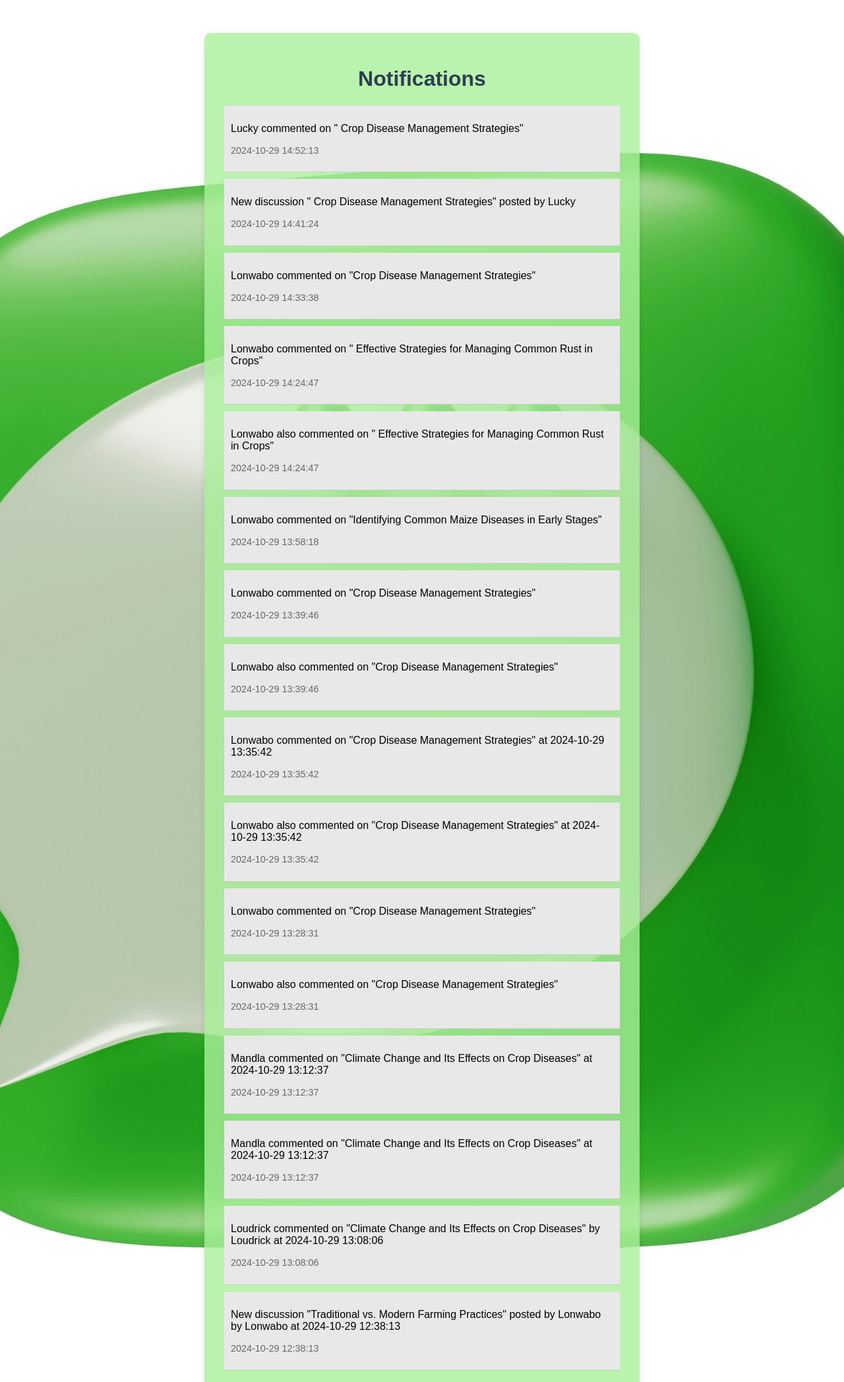
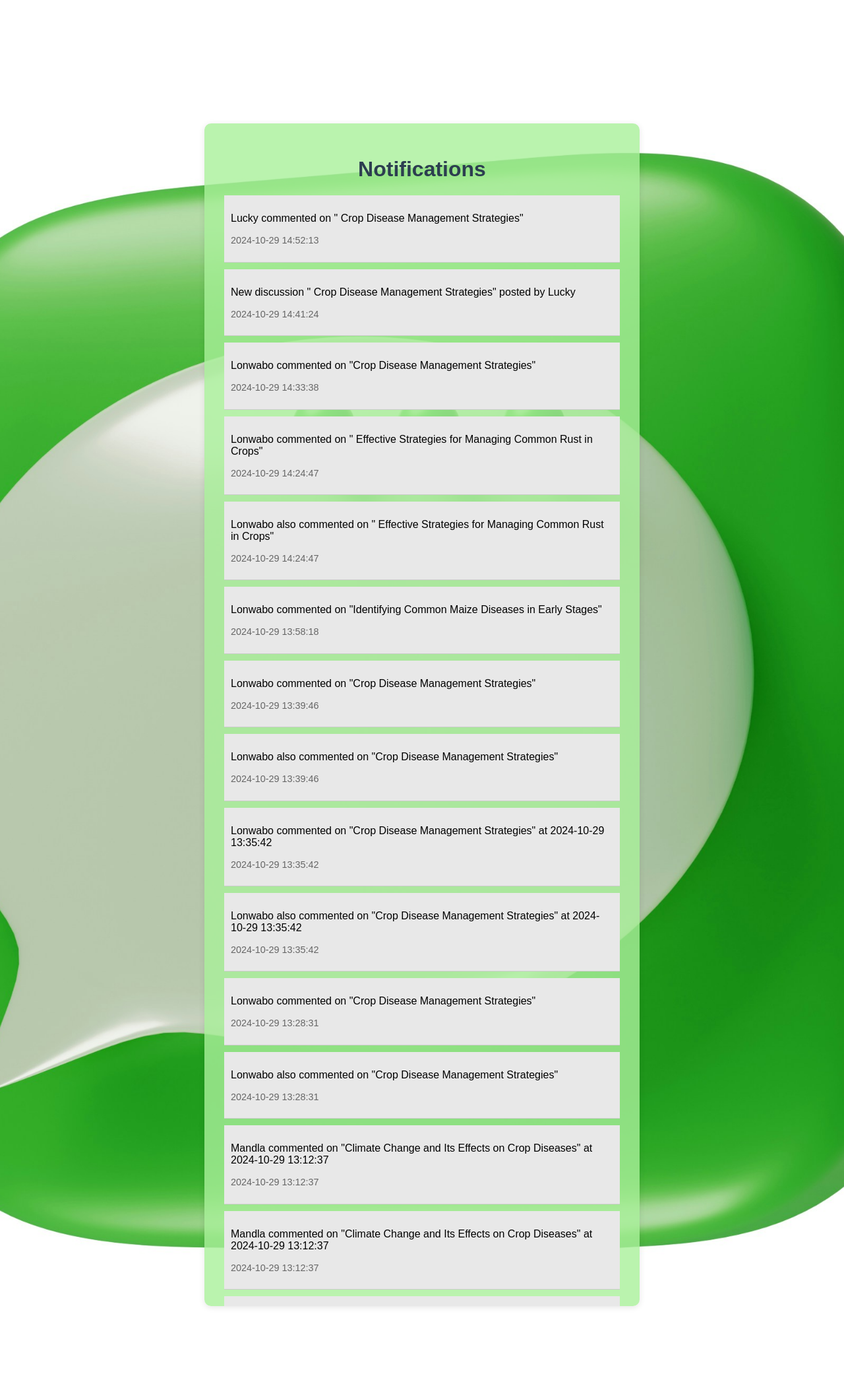
Before and after one commit to LuckyHlungwani/capstone-project-18, a Flask app: page /notifications in a window 1280 px wide. Shown: the top 2094 px of the page at 66% size. Run offline with Flask 3, Linux system fonts and the light colour scheme; a user stored in the database is signed in; data comes from the database, SQL or seed files in the repository.

Commit message:
Update notifications.html

```diff
--- a/templates/notifications.html
+++ b/templates/notifications.html
@@ -1,5 +1,6 @@
 <!DOCTYPE html>
 <html lang="en">
+
 <head>
     <meta charset="UTF-8">
     <meta name="viewport" content="width=device-width, initial-scale=1.0">
@@ -16,9 +17,11 @@
             flex-direction: column;
             justify-content: center;
             align-items: center;
-        height: 100vh;
+            min-height: 100vh;
+            /* Changed to min-height */
             margin: 0;
         }
+
         .container {
             background-color: rgba(169, 241, 154, 0.8);
             padding: 30px;
@@ -26,34 +29,46 @@
             box-shadow: 0 2px 10px rgba(0, 0, 0, 0.1);
             width: 90%;
             max-width: 600px;
+            overflow-y: auto;
+            /* Allows scrolling if notifications exceed viewport height */
+            max-height: 80vh;
+            /* Limits the height of the container */
         }
+
         h1 {
             color: #2c3e50;
             text-align: center;
         }
+
         .notification {
             padding: 10px;
             margin-bottom: 10px;
             border-bottom: 1px solid #ccc;
         }
+
         .notification.read {
             background-color: #e8e8e8;
         }
+
         .timestamp {
             font-size: 0.9em;
             color: #666;
         }
     </style>
 </head>
+
 <body>
     <div class="container">
         <h1>Notifications</h1>
+
         {% for notification in notifications %}
-        <div class="notification {% if notification.read == 1 %}read{% endif %}">
+        <div class="notification {{ 'unread' if not notification.read else 'read' }}">
             <p>{{ notification.message }}</p>
             <p class="timestamp">{{ notification.timestamp }}</p>
         </div>
     {% endfor %}
+
     </div>
 </body>
+
 </html>
```
Lines whose indentation alone changed are shown as unchanged.
